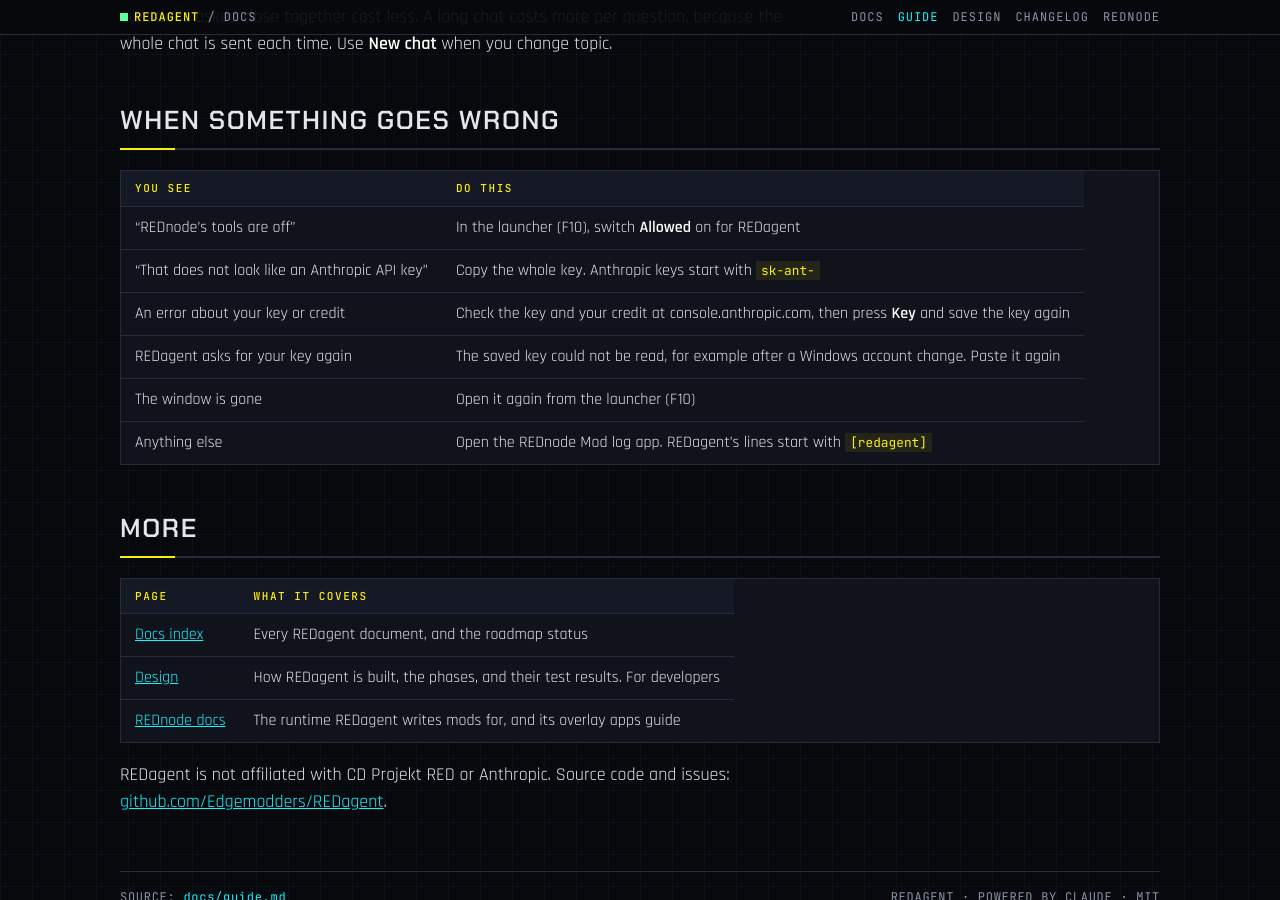
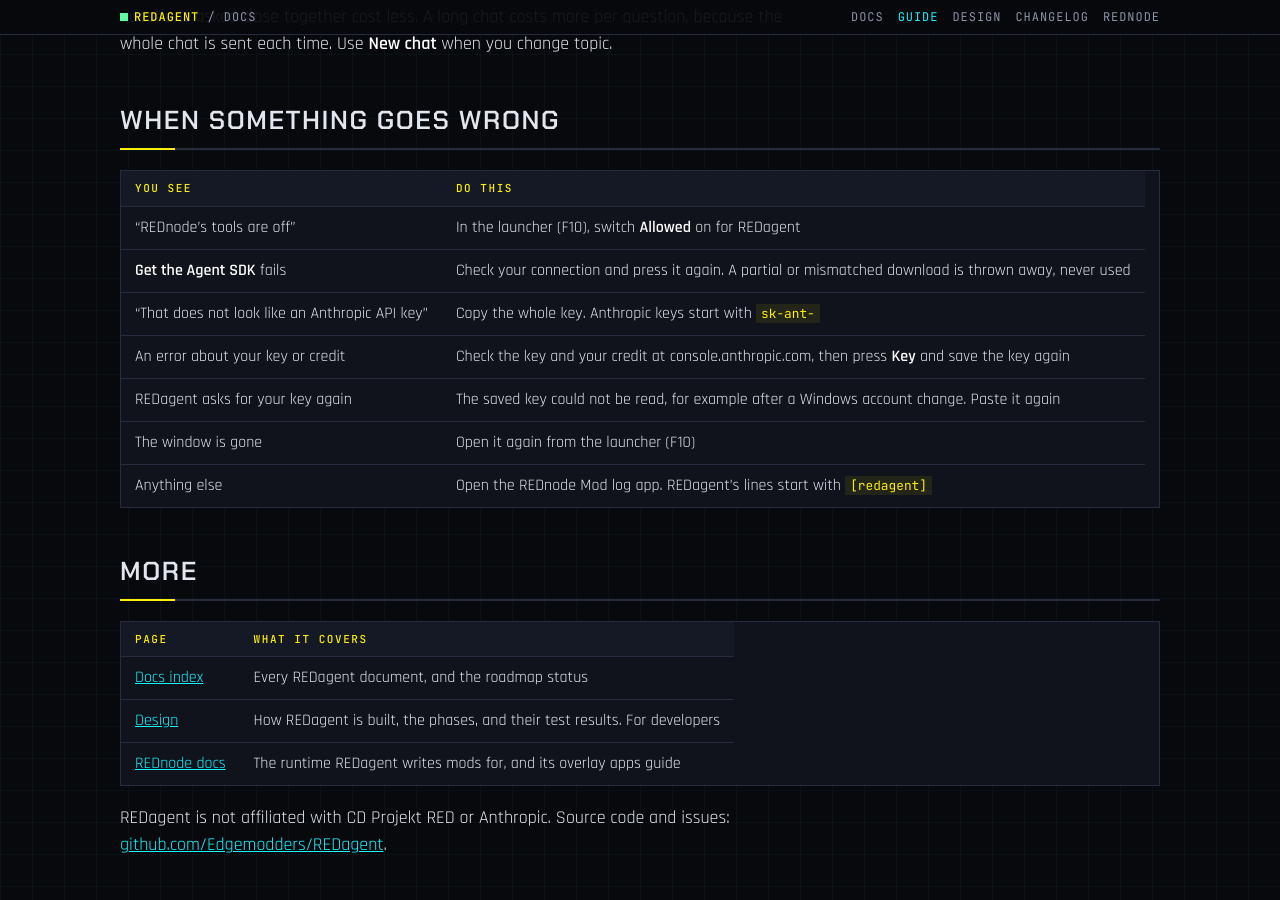
Before and after one commit to Edgemodders/REDagent, a Jekyll site: the page built from docs/guide.md, in a window 1280 px wide and 900 px high, scrolled down 4746 px. Built offline with Jekyll 4.4.1, drawn with Linux system fonts in a browser that asks for light colours.

Commit message:
Nexus page source for the first release; the guide's SDK download row
Co-Authored-By: Claude Opus 5.5 <noreply@anthropic.com>

```diff
--- a/docs/guide.md
+++ b/docs/guide.md
@@ -113,6 +113,7 @@ In our first test, six questions (five on Opus 5.5, one on Sonnet 5.5) cost $0.3
 | You see | Do this |
 |---|---|
 | "REDnode's tools are off" | In the launcher (F10), switch **Allowed** on for REDagent |
+| **Get the Agent SDK** fails | Check your connection and press it again. A partial or mismatched download is thrown away, never used |
 | "That does not look like an Anthropic API key" | Copy the whole key. Anthropic keys start with `sk-ant-` |
 | An error about your key or credit | Check the key and your credit at console.anthropic.com, then press **Key** and save the key again |
 | REDagent asks for your key again | The saved key could not be read, for example after a Windows account change. Paste it again |
```
Also changed, not shown: nexus/README.md (added), 1 other file.
